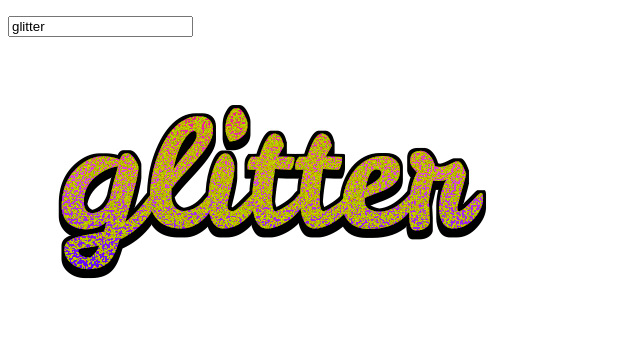
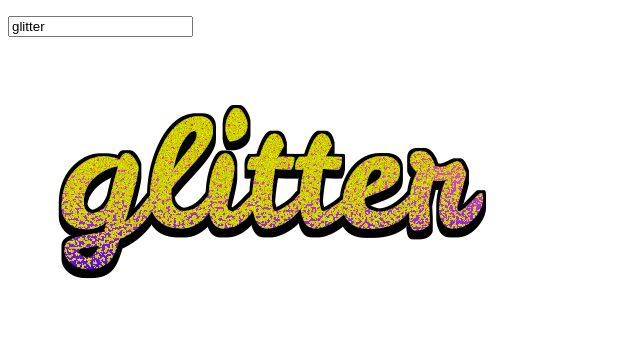
Before and after one commit to wh0/glitter, a plain HTML site: page index.html in a window 1280 px wide. Shown: the whole page, without its empty margins (0-640 px from the left). Drawn offline with Linux system fonts and the light colour scheme.

Commit message:
fine tuning, reduce displacement scale (perf?)

```diff
--- a/index.html
+++ b/index.html
@@ -28,6 +28,8 @@
 		<!-- does the renderer cache this? -->
 		<feTurbulence baseFrequency="0.35" numOctaves="2" type="fractalNoise" />
 		<feComponentTransfer>
+			<feFuncR type="linear" slope="1.25" offset="-0.125" />
+			<feFuncG type="linear" slope="1.25" offset="-0.125" />
 			<feFuncB type="linear" slope="0" />
 			<!-- man, why does the turbulence have random alpha? -->
 			<feFuncA type="linear" slope="0" intercept="1" />
@@ -36,7 +38,7 @@
 		<!-- so therefore the scale is a huge number. I suspect this is part of the performance problem -->
 		<!-- no idea how to get other paint servers into a fiilter, so it's shoehorned in as the stroke paint -->
 		<!-- but that means you can't actually configure the stroke -->
-		<feDisplacementMap in="StrokePaint" scale="768" xChannelSelector="R" yChannelSelector="G" />
+		<feDisplacementMap in="StrokePaint" scale="384" xChannelSelector="R" yChannelSelector="G" />
 		<!-- paint the inside -->
 		<feComposite in2="SourceGraphic" result="front" operator="atop" />
 		<!-- add the border. we're lucky black always looks good -->
```
